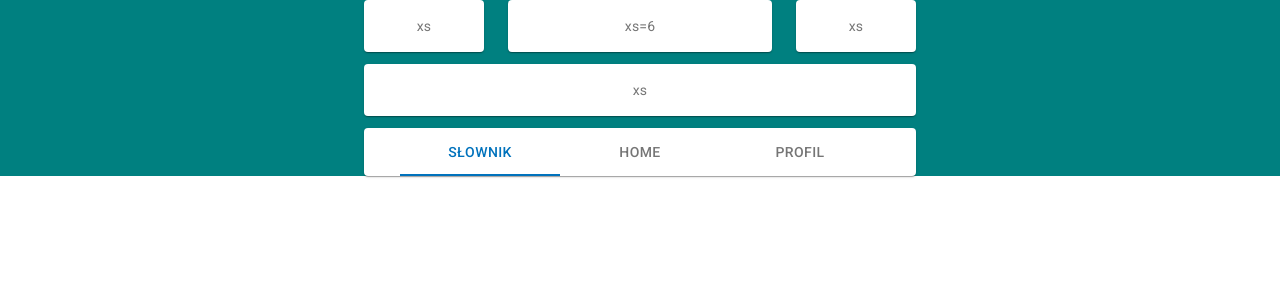
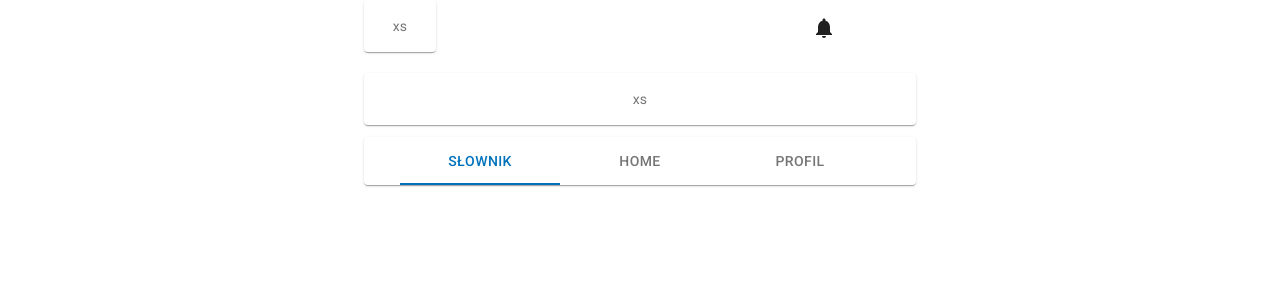
Before and after one commit to arturtamborski/wsp, a React (Create React App) app: page / in a window 1280 px wide. Shown: the top 300 px of the page. Built offline with nearby package versions, Linux system fonts and the light colour scheme.

Commit message:
add notification bell

```diff
--- a/src/App.js
+++ b/src/App.js
@@ -21,7 +21,7 @@ const theme = createMuiTheme(themeObject);
 
 const useStyles = makeStyles({
   root: {
-    background: '#008080',
+    background: theme.palette.background.default,
   },
 });
 
--- a/src/views/Home.js
+++ b/src/views/Home.js
@@ -2,13 +2,14 @@ import { makeStyles } from '@material-ui/core/styles';
 import Container from '@material-ui/core/Container';
 import Paper from '@material-ui/core/Paper';
 import Grid from '@material-ui/core/Grid';
+import Box from '@material-ui/core/Box';
+import NotificationsIcon from '@material-ui/icons/Notifications';
 
 import Nav from '../components/Nav';
 
 const useStyles = makeStyles((theme) => ({
   root: {
-    flexGrow: 1,
-    padding: '2rem',
+    justifyContent: 'space-between',
   },
   paper: {
     padding: theme.spacing(2),
@@ -22,15 +23,16 @@ export default function Home() {
 
   return (
     <Container maxWidth="sm">
-      <Grid container spacing={3}>
-        <Grid item xs>
-          <Paper className={classes.paper}>xs</Paper>
+      <Grid container className={classes.root} spacing={3}>
+        <Grid item xs={2}>
+          <Paper className={classes.paper}>
+            xs
+          </Paper>
         </Grid>
-        <Grid item xs={6}>
-          <Paper className={classes.paper}>xs=6</Paper>
-        </Grid>
-        <Grid item xs>
-          <Paper className={classes.paper}>xs</Paper>
+        <Grid item xs={3}>
+          <Box p={2}>
+            <NotificationsIcon />
+          </Box>
         </Grid>
       </Grid>
 
```
